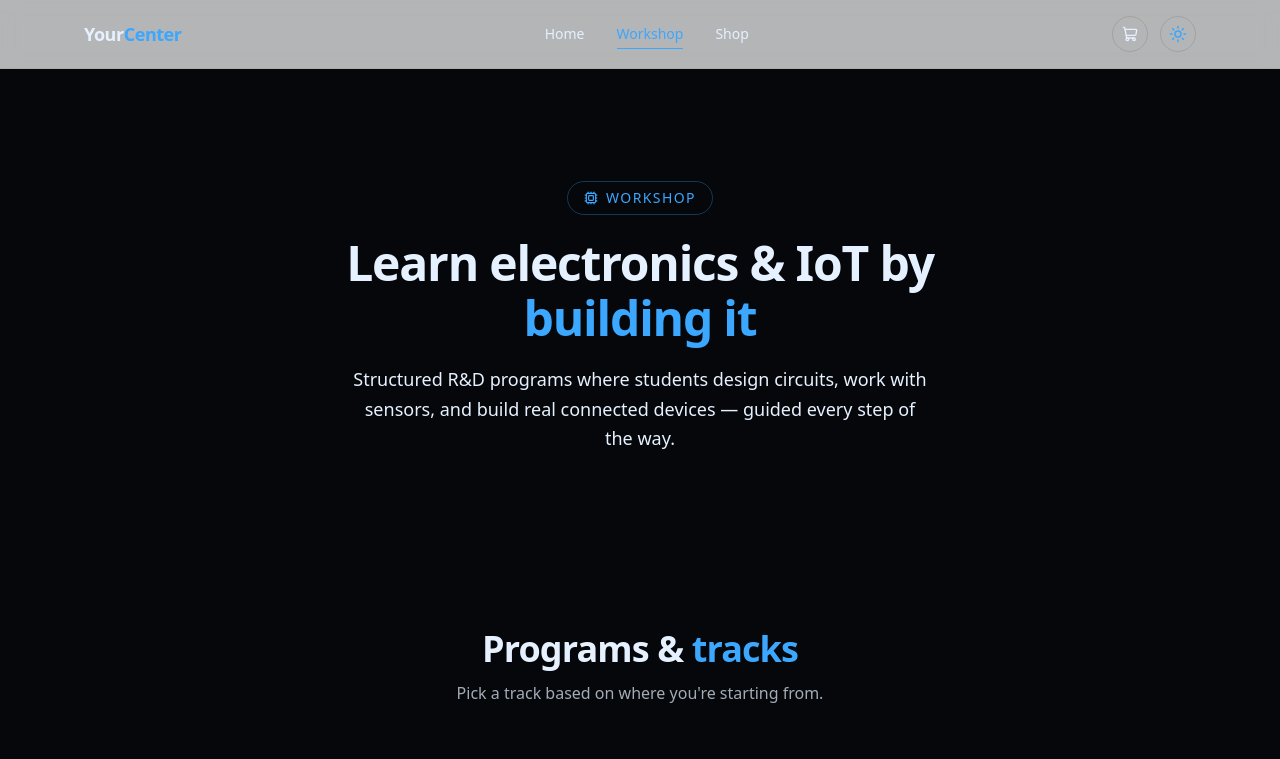
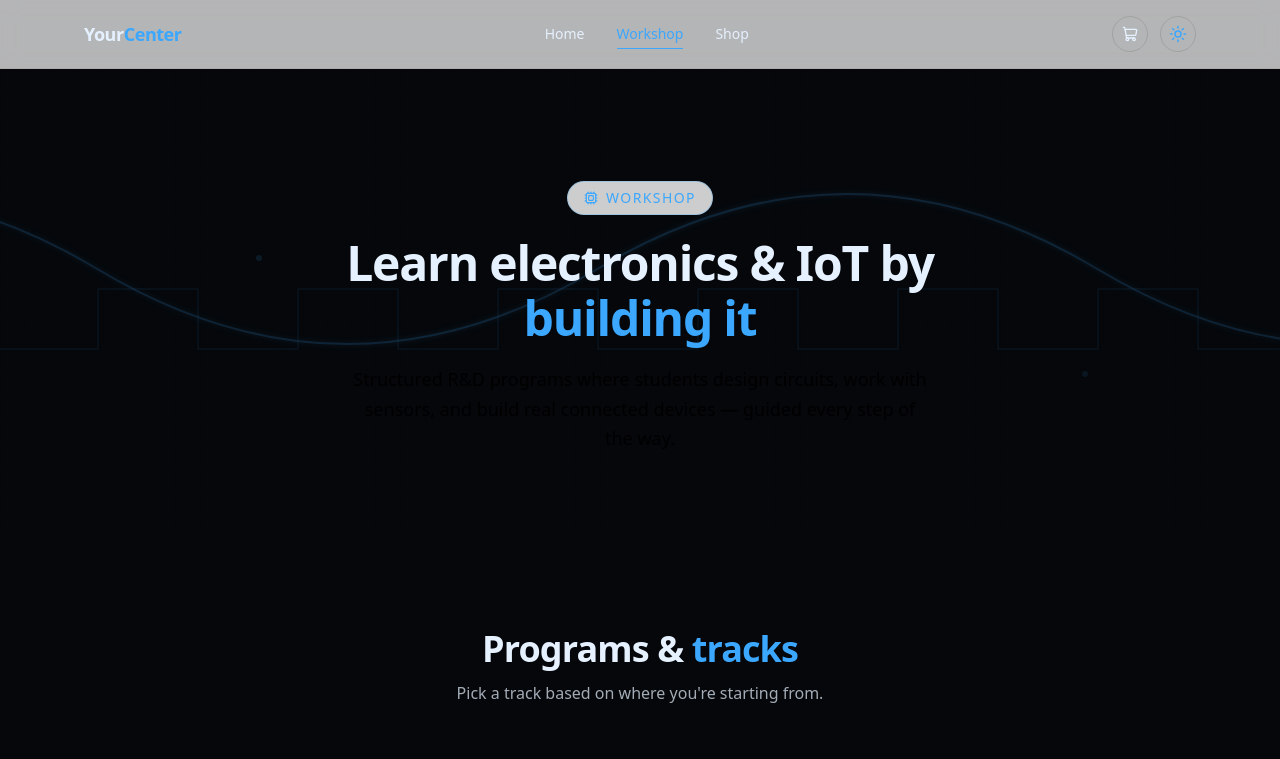
Before and after one commit to DEBOJEETDAS36/qplz, a Next.js app: page /workshop in a window 1280 px wide. Shown: the top 759 px of the page. Built offline with nearby package versions, Linux system fonts and the light colour scheme.

Commit message:
Workshop Hero section updated

```diff
--- a/components/workshop/WorkshopHero.tsx
+++ b/components/workshop/WorkshopHero.tsx
@@ -6,22 +6,79 @@ import { Cpu } from "lucide-react";
 export default function WorkshopHero() {
   return (
     <section className="relative overflow-hidden px-5 pt-20 pb-16 md:pt-28 md:pb-20">
+      {/* Ambient glow background — Restricted and blurred properly to prevent crowding */}
       <div
         aria-hidden
-        className="pointer-events-none absolute -top-40 left-1/2 -translate-x-1/2
-                   w-150 h-150 rounded-full
-                   dark:bg-glow-blue/10 blur-3xl opacity-0 dark:opacity-100
-                   transition-opacity duration-700"
+        className="pointer-events-none absolute -top-20 md:-top-40 left-1/2 -translate-x-1/2
+                   w-[300px] h-[300px] md:w-[600px] md:h-[600px] rounded-full
+                   dark:bg-glow-blue/10 blur-[100px] md:blur-[140px] opacity-0 dark:opacity-70 md:dark:opacity-100
+                   transition-all duration-700"
       />
 
-      <div className="relative max-w-3xl mx-auto text-center">
+      {/* Oscilloscope / Signal Graph Canvas Background */}
+      <div className="absolute inset-0 z-0 overflow-hidden select-none pointer-events-none opacity-40 dark:opacity-60">
+        <svg className="absolute w-full h-full" xmlns="http://w3.org">
+          <defs>
+            {/* Fine Laboratory Grid */}
+            <pattern id="lab-grid" width="25" height="25" patternUnits="userSpaceOnUse">
+              <path d="M 25 0 L 0 0 0 25" fill="none" stroke="currentColor" strokeWidth="0.5" className="text-black/[0.05] dark:text-white/[0.04]" />
+            </pattern>
+            {/* Soft Glow Filter for Waveform Vectors */}
+            <filter id="wave-glow" x="-10%" y="-10%" width="120%" height="120%">
+              <feGaussianBlur stdDeviation="3" result="blur" />
+              <feComposite in="SourceGraphic" in2="blur" operator="over" />
+            </filter>
+          </defs>
+          <rect width="100%" height="100%" fill="url(#lab-grid)" />
+
+          {/* Laboratory Axis Crosshairs */}
+          <line x1="0" y1="55%" x2="100%" y2="55%" stroke="currentColor" strokeWidth="1" strokeDasharray="4 8" className="text-black/10 dark:text-white/10" />
+
+          {/* Waveform 1: Sine Analog Signal (Slower, Smooth) */}
+          <motion.path
+            d="M -100,200 Q 150,50 400,200 T 900,200 T 1400,200 T 1900,200"
+            fill="none"
+            stroke="currentColor"
+            strokeWidth="2"
+            filter="url(#wave-glow)"
+            className="text-glow-blue/40 dark:text-glow-blue/50"
+            animate={{ x: [-100, -500] }}
+            transition={{ ease: "linear", duration: 12, repeat: Infinity }}
+          />
+
+          {/* Waveform 2: Square Digital PWM Signal (Fast, High Frequency) */}
+          <motion.path
+            d="M -50,280 L 50,280 L 50,220 L 150,220 L 150,280 L 250,280 L 250,220 L 350,220 L 350,280 L 450,280 L 450,220 L 550,220 L 550,280 L 650,280 L 650,220 L 750,220 L 750,280 L 850,280 L 850,220 L 950,220 L 950,280 L 1050,280 L 1050,220 L 1150,220 L 1150,280 L 1250,280 L 1250,220 L 1350,220 L 1350,280 L 1450,280 L 1450,220 L 1550,220 L 1550,280"
+            fill="none"
+            stroke="currentColor"
+            strokeWidth="1.5"
+            className="text-glow-blue/20 dark:text-glow-blue/30"
+            animate={{ x: [0, -200] }}
+            transition={{ ease: "linear", duration: 8, repeat: Infinity }}
+          />
+        </svg>
+
+        {/* Blinking Measurement Matrix Nodes */}
+        <motion.div
+          className="absolute left-[20%] top-[40%] w-1.5 h-1.5 rounded-full bg-glow-blue"
+          animate={{ opacity: [0.2, 1, 0.2] }}
+          transition={{ duration: 2, repeat: Infinity }}
+        />
+        <motion.div
+          className="absolute right-[15%] top-[65%] w-1.5 h-1.5 rounded-full bg-glow-blue"
+          animate={{ opacity: [1, 0.2, 1] }}
+          transition={{ duration: 2.5, repeat: Infinity }}
+        />
+      </div>
+
+      <div className="relative max-w-3xl mx-auto text-center z-10">
         <motion.div
           initial={{ opacity: 0, y: 10 }}
           animate={{ opacity: 1, y: 0 }}
           transition={{ duration: 0.5 }}
           className="inline-flex items-center gap-2 text-xs md:text-sm font-medium tracking-widest uppercase
                      text-glow-blue mb-5 border border-glow-blue/30 rounded-full px-4 py-1.5
-                     dark:shadow-[0_0_15px_rgba(59,167,255,0.15)]"
+                     dark:shadow-[0_0_15px_rgba(59,167,255,0.15)] bg-white/80 dark:bg-black/40 backdrop-blur-sm"
         >
           <Cpu size={14} />
           Workshop
@@ -41,7 +98,7 @@ export default function WorkshopHero() {
           initial={{ opacity: 0, y: 16 }}
           animate={{ opacity: 1, y: 0 }}
           transition={{ duration: 0.6, delay: 0.2 }}
-          className="mt-5 text-base md:text-lg opacity-70 max-w-xl mx-auto leading-relaxed"
+          className="mt-5 text-base md:text-lg opacity-80 max-w-xl mx-auto leading-relaxed text-black dark:text-white/80"
         >
           Structured R&amp;D programs where students design circuits, work
           with sensors, and build real connected devices — guided every step
```
